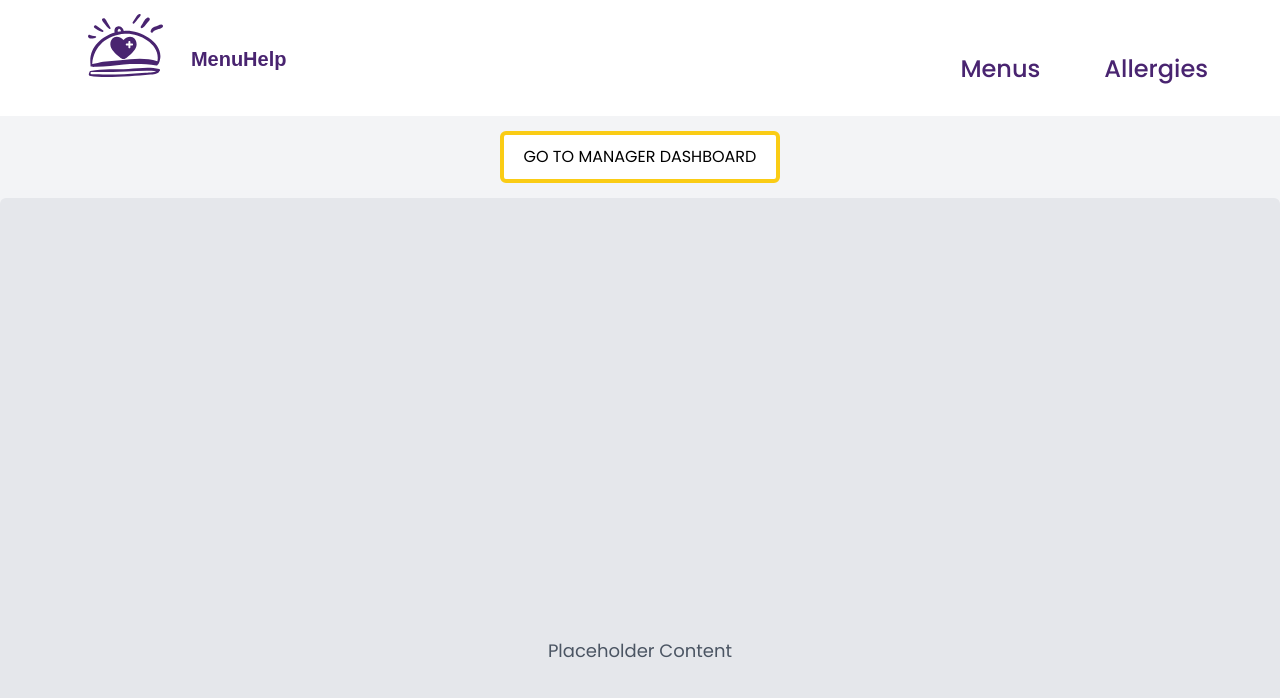
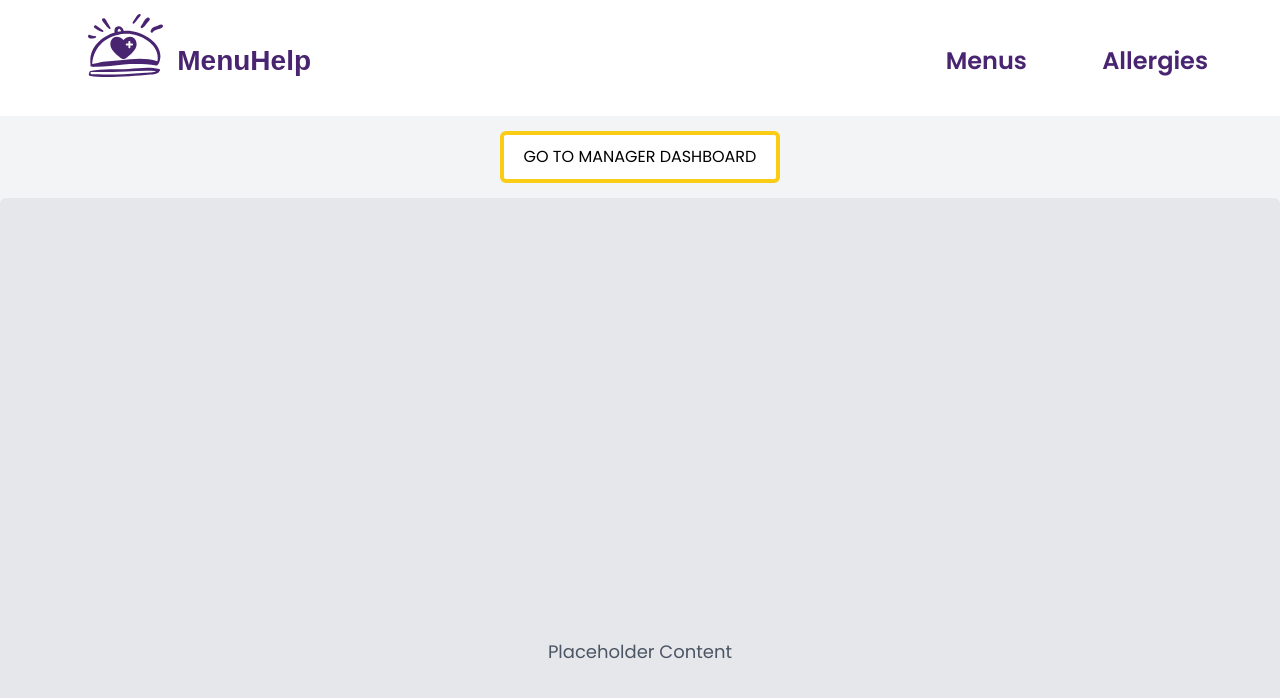
Before and after one commit to chingu-voyages/V53-tier2-team-23, a React (Vite) app in the folder client/: page / in a window 1280 px wide. Shown: the top 698 px of the page. Built offline with nearby package versions, Linux system fonts and the light colour scheme; a web font is replaced by a local one.

Commit message:
update for large screen

```diff
--- a/client/src/components/NavBar/NavBar.jsx
+++ b/client/src/components/NavBar/NavBar.jsx
@@ -4,19 +4,19 @@ import Logo from '../../assets/logo5.svg';
 
 function NavBar() {
   return (
-    <nav className='flex gap-16 justify-between p-[0.55rem] pt-3.5 pb-[1.7rem] md:px-8 md:pt-7 md:pb-[1.1rem] lg:pl-[5.5rem] lg:pt-[0.5rem] lg:pb-[1.8rem]'>
+    <nav className='flex gap-16 justify-between p-[0.55rem] pt-3.5 pb-[1.7rem] md:px-8 md:pt-7 md:pb-[1.1rem] lg:pl-[5.5rem] lg:pt-[0.5rem] lg:pb-[2.1rem]'>
       <div className='flex '>
         <img
           src={Logo}
           alt='MenuHelp logo'
           className='w-15 h-15 md:w-16 md:h-16 lg:w-[4.68rem] lg:h-[4.68rem] '
         />
-        <div className='pt-[1rem] font-bold text-[28px] text-primary md:pt-[1.3rem] md:pl-[1rem] lg:pt-[2.25rem] lg:pl-[1.75rem] lg:text-[20px] font-shantell'>
+        <div className='pt-[1rem] font-bold text-[28px] text-primary md:pt-[1.3rem] md:pl-[1rem] lg:pt-[2rem] lg:pl-[0.9rem] font-shantell'>
           MenuHelp
         </div>
       </div>
       <div className='items-center gap-8 hidden sm:flex text-primary'>
-        <ul className='flex gap-[1rem] text-[24px] font-medium px-[0.4rem] pt-2 lg:gap-[4rem] lg:pt-[2.7rem] lg:pr-10'>
+        <ul className='flex gap-[1rem] text-[24px] font-medium px-[0.4rem] pt-2 lg:font-semibold lg:gap-[4.7rem] lg:pt-[2rem] lg:pr-10'>
           <li>Menus</li>
           {/*  will need to later hide Allergies if no user log in */}
           <li>Allergies</li>
```
